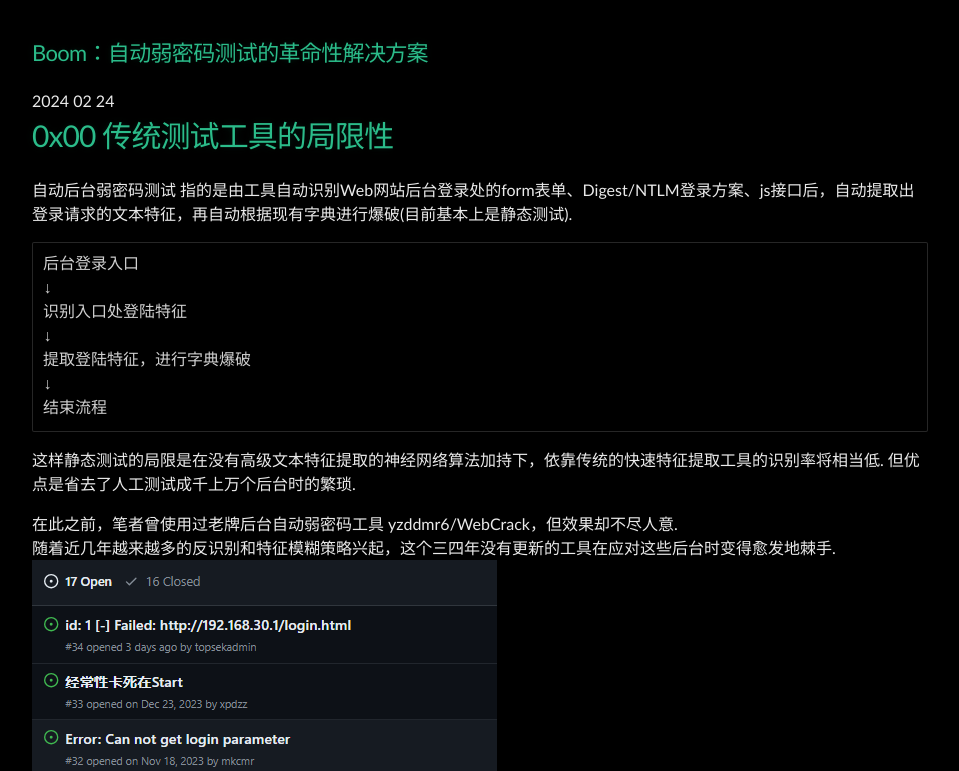
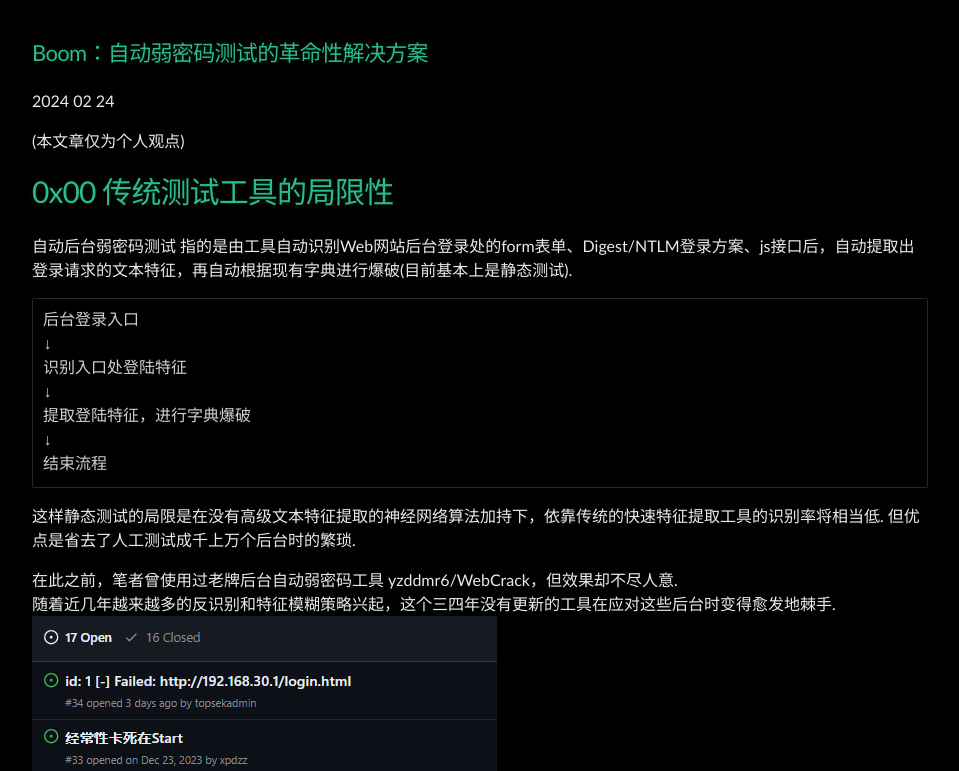
Before and after one commit to Leeyangee/leeyangee.github.io, a Jekyll site: the page built from _posts/2024-02-24-Boom：自动弱密码测试的革命性解决方案.md, in a window 1280 px wide and 900 px high, scrolled down 312 px, cut to the strip 129-900 px from the top of the window. Shown: the whole strip, without its empty margins (160-1119 px from the left). Built offline with Jekyll 4.4.1, drawn with Linux system fonts in a browser that asks for light colours.

Commit message:
Update 2024-02-24-Boom：自动弱密码测试的革命性解决方案.md

```diff
--- a/_posts/2024-02-24-Boom：自动弱密码测试的革命性解决方案.md
+++ b/_posts/2024-02-24-Boom：自动弱密码测试的革命性解决方案.md
@@ -2,6 +2,8 @@
 title: Boom：自动弱密码测试的革命性解决方案
 published: true
 ---
+
+(本文章仅为个人观点)
 
 # [](#header-1)0x00 传统测试工具的局限性
 
```
